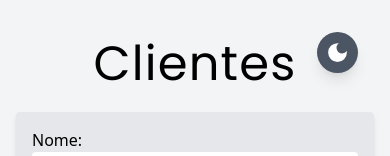
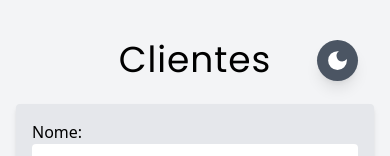
Before and after one commit to gustavohnsv/clients, a React (Vite) app: page / in a window 390 px wide. Shown: the top 156 px of the page. Built offline with nearby package versions, Linux system fonts and the light colour scheme; no server answers.

Commit message:
style: smooth modes transitions and responsive h1 text

```diff
--- a/src/App.tsx
+++ b/src/App.tsx
@@ -160,10 +160,10 @@ export default function App() {
   }
 
   return(
-    <div className="w-full min-h-screen dark:bg-gray-800 bg-gray-100 flex justify-center px-4">
+    <div className="w-full min-h-screen dark:bg-gray-800 bg-gray-100 flex justify-center px-4 duration-300">
       <main className="my-10 w-full md:max-w-2xl">
-        <h1 className="text-center text-5xl font-poppins tracking-wide dark:text-white"> Clientes </h1>
-        <form className="flex flex-col my-6 dark:bg-gray-900 bg-gray-200 p-4 rounded shadow-md" onSubmit={ editMode ? handleUpdate : handleSubmit}>
+        <h1 className="text-center text-4xl sm:text-5xl font-poppins tracking-wide dark:text-white"> Clientes </h1>
+        <form className="flex flex-col my-6 dark:bg-gray-900 bg-gray-200 duration-300 p-4 rounded shadow-md" onSubmit={ editMode ? handleUpdate : handleSubmit}>
             <label className="font-medium dark:text-white"> Nome: </label>
             <input
             type="text"
--- a/src/components/DarkMode.tsx
+++ b/src/components/DarkMode.tsx
@@ -19,7 +19,7 @@ export default function DarkMode() {
     }
 
     return (
-        <button className="absolute top-8 right-8 bg-gray-600 p-2 rounded-full outline-none shadow-lg hover:scale-110 duration-300" onClick={handleSwitch}>
+        <button className="absolute top-10 right-8 bg-gray-600 p-2 rounded-full outline-none shadow-lg hover:scale-110 duration-300" onClick={handleSwitch}>
             { theme === 'light' ? <MdDarkMode size={25} color="#FFF"/> : <MdLightMode size={25} color="#FFFF00"/> }
         </button>
     );
```
